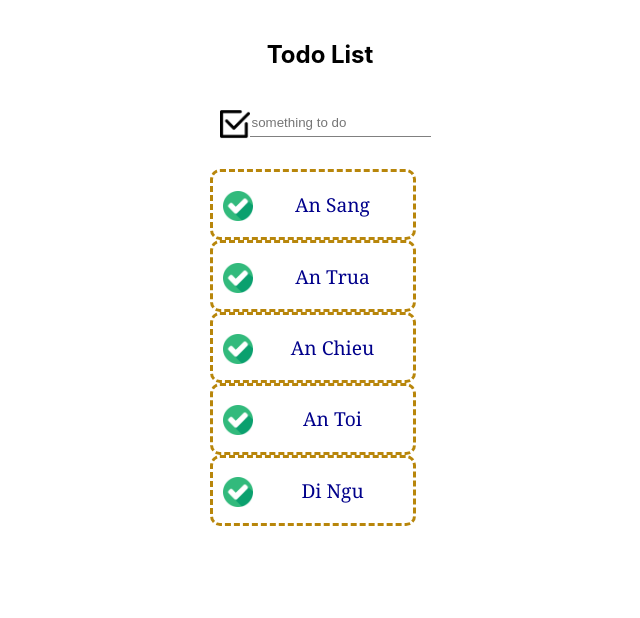
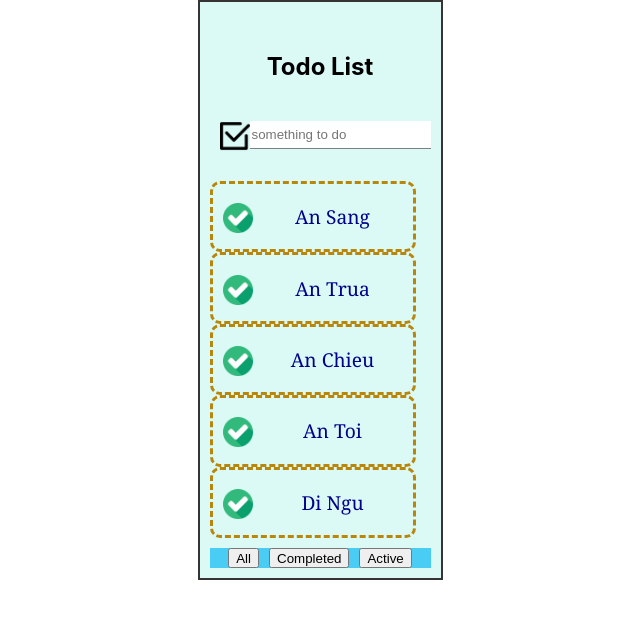
Before and after one commit to TrungTho/demo-react, a React (Create React App) app: page / in a window 1280 px wide. Shown: the top 618 px of the page, without its empty margins (320-960 px from the left). Built offline with nearby package versions, Linux system fonts and the light colour scheme.

Commit message:
showAll, showActive & showCompleted buttons & bus with state & props

```diff
--- a/src/App.js
+++ b/src/App.js
@@ -10,6 +10,9 @@ class App extends Component {
 
     super();
     this.state = {
+      showAll: true,
+      showOnlyActive: false,
+      showOnlyCompleted: false,
       userInput: "",
       listItem: [
         { title: "an sang", isDone: false },
@@ -23,6 +26,10 @@ class App extends Component {
     this.doSomeThing = this.doSomeThing.bind(this);
     this.addNewItem = this.addNewItem.bind(this);
     this.userInputChange = this.userInputChange.bind(this);
+    this.selectAll = this.selectAll.bind(this);
+    this.showAll = this.showAll.bind(this);
+    this.showOnlyActive = this.showOnlyActive.bind(this);
+    this.showOnlyCompleted = this.showOnlyCompleted.bind(this);
   }
 
   //func to call when something is clicked
@@ -30,7 +37,7 @@ class App extends Component {
     //avoid process func when first time render data
     //only process when an item is clicked
     return (event) => {
-      console.log("index", index);
+      // console.log("index", index);
       const currentListItem = this.state.listItem;
       this.setState({
         listItem: [
@@ -68,6 +75,42 @@ class App extends Component {
     }
   }
 
+  selectAll() {
+    let newListItem = [];
+    for (let item of this.state.listItem) {
+      newListItem = [...newListItem, { title: item.title, isDone: true }];
+    }
+    // console.log(newListItem);
+
+    this.setState({
+      listItem: newListItem,
+    });
+  }
+
+  showAll() {
+    this.setState({
+      showAll: true,
+      showOnlyActive: false,
+      showOnlyCompleted: false,
+    });
+  }
+
+  showOnlyActive() {
+    this.setState({
+      showAll: false,
+      showOnlyActive: true,
+      showOnlyCompleted: false,
+    });
+  }
+
+  showOnlyCompleted() {
+    this.setState({
+      showAll: false,
+      showOnlyActive: false,
+      showOnlyCompleted: true,
+    });
+  }
+
   userInputChange(event) {
     const userInputString = event.target.value;
     this.setState({ userInput: userInputString });
@@ -78,7 +121,11 @@ class App extends Component {
       <>
         <h2>Todo List</h2>
         <div className="itemHeader">
-          <img src={selectAll} className="itemIcon"></img>
+          <img
+            src={selectAll}
+            className="itemIcon"
+            onClick={this.selectAll}
+          ></img>
           <input
             type="text"
             placeholder="something to do"
@@ -96,8 +143,35 @@ class App extends Component {
               index={index}
               item={item}
               onClick={this.doSomeThing(index)}
+              showAll={this.state.showAll}
+              showOnlyActive={this.state.showOnlyActive}
+              showOnlyCompleted={this.state.showOnlyCompleted}
             />
           ))}
+        </div>
+
+        <div className="footer">
+          <button
+            type="button"
+            className="btn btn-primary"
+            onClick={this.showAll}
+          >
+            All
+          </button>{" "}
+          <button
+            type="button"
+            className="btn btn-primary"
+            onClick={this.showOnlyCompleted}
+          >
+            Completed
+          </button>{" "}
+          <button
+            type="button"
+            className="btn btn-primary"
+            onClick={this.showOnlyActive}
+          >
+            Active
+          </button>{" "}
         </div>
       </>
     );
--- a/src/demo.js
+++ b/src/demo.js
@@ -40,9 +40,19 @@ class Demo extends Component {
       // when this.doSomeThing is called, new context will not know what is "this" mean
       <div className="Demo" onClick={this.props.onClick}>
         <div
-          className={classnames("rowData", "", {
-            rowDataDone: this.props.item.isDone === true,
-          })}
+          className={classnames(
+            "rowData",
+            {
+              rowDataHide:
+                (this.props.item.isDone === true &&
+                  this.props.showOnlyActive === true) ||
+                (this.props.item.isDone === false &&
+                  this.props.showOnlyCompleted === true),
+            },
+            {
+              rowDataDone: this.props.item.isDone === true,
+            }
+          )}
         >
           <p>
             <img
--- a/src/index.css
+++ b/src/index.css
@@ -19,6 +19,12 @@ h2 {
   margin: 40px;
 }
 
+#root {
+  border: 2px solid rgb(56, 51, 51);
+  padding: 10px;
+  background-color: rgb(219, 250, 245);
+}
+
 .rowData {
   width: 200px;
   font-size: larger;
@@ -38,6 +44,10 @@ h2 {
   text-decoration: line-through;
   color: gray;
   opacity: 0.3;
+}
+
+.rowDataHide {
+  display: none;
 }
 
 .itemIcon {
@@ -62,3 +72,18 @@ input:focus {
   /* border-style: none; */
   outline: none;
 }
+
+.footer {
+  background-color: rgb(73, 205, 245);
+  display: flex;
+  flex-flow: row;
+  justify-content: center;
+  justify-items: center;
+  height: 20px;
+  margin-top: 10px;
+}
+
+.btn {
+  margin-left: 5px;
+  margin-right: 5px;
+}
```
